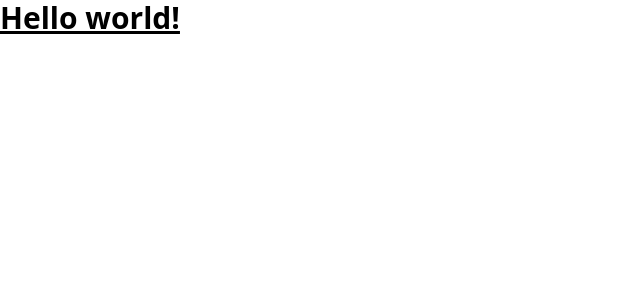
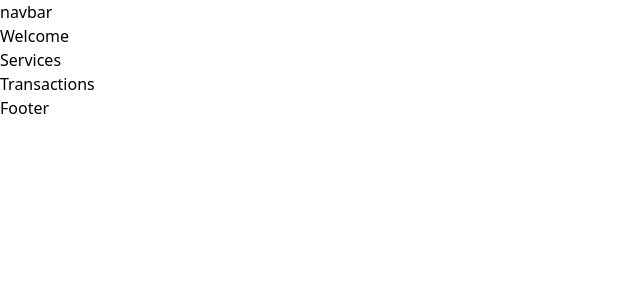
Before and after one commit to spiderocta/dqTransact, a React (Vite) app in the folder client/: page / in a window 1280 px wide. Shown: the top 300 px of the page, without its empty margins (0-640 px from the left). Built offline with nearby package versions, Linux system fonts and the light colour scheme.

Commit message:
added main components

```diff
--- a/client/src/App.jsx
+++ b/client/src/App.jsx
@@ -1,12 +1,16 @@
-import { useState } from 'react'
+import { Navbar, Welcome, Footer, Services, Transactions } from './components'
 
 const App = () => {
 
   return (
-    <div className="App">
-      <h1 className="text-3xl font-bold underline">
-        Hello world!
-      </h1>
+    <div className="min-h-screen">
+      <div className='gradient-bg-welcome'>
+        <Navbar />
+        <Welcome />
+      </div>
+      <Services />
+      <Transactions />
+      <Footer />
     </div>
   )
 }
--- /dev/null
+++ b/client/src/components/Footer.jsx
@@ -0,0 +1,8 @@
+const Footer = () =>{
+    return (
+        <h1>Footer</h1>
+    )
+}
+
+
+export default Footer;
--- /dev/null
+++ b/client/src/components/Loader.jsx
@@ -0,0 +1,8 @@
+const Loader = () =>{
+    return (
+        <h1>Loader</h1>
+    )
+}
+
+
+export default Loader;
--- /dev/null
+++ b/client/src/components/Navbar.jsx
@@ -0,0 +1,8 @@
+const Navbar = () =>{
+    return (
+        <h1>navbar</h1>
+    )
+}
+
+
+export default Navbar;
--- /dev/null
+++ b/client/src/components/Services.jsx
@@ -0,0 +1,8 @@
+const Services = () =>{
+    return (
+        <h1>Services</h1>
+    )
+}
+
+
+export default Services;
--- /dev/null
+++ b/client/src/components/Transactions.jsx
@@ -0,0 +1,8 @@
+const Transactions = () =>{
+    return (
+        <h1>Transactions</h1>
+    )
+}
+
+
+export default Transactions;
--- /dev/null
+++ b/client/src/components/Welcome.jsx
@@ -0,0 +1,8 @@
+const Welcome = () =>{
+    return (
+        <h1>Welcome</h1>
+    )
+}
+
+
+export default Welcome;
--- /dev/null
+++ b/client/src/components/index.js
@@ -0,0 +1,6 @@
+export {default as Loader} from './Loader';
+export {default as Navbar} from './Navbar';
+export {default as Footer} from './Footer';
+export {default as Welcome} from './Welcome';
+export {default as Transactions} from './Transactions';
+export {default as Services} from './Services';
```
Also changed, not shown: 1 other file (tests, documents, lock files or other folders).
